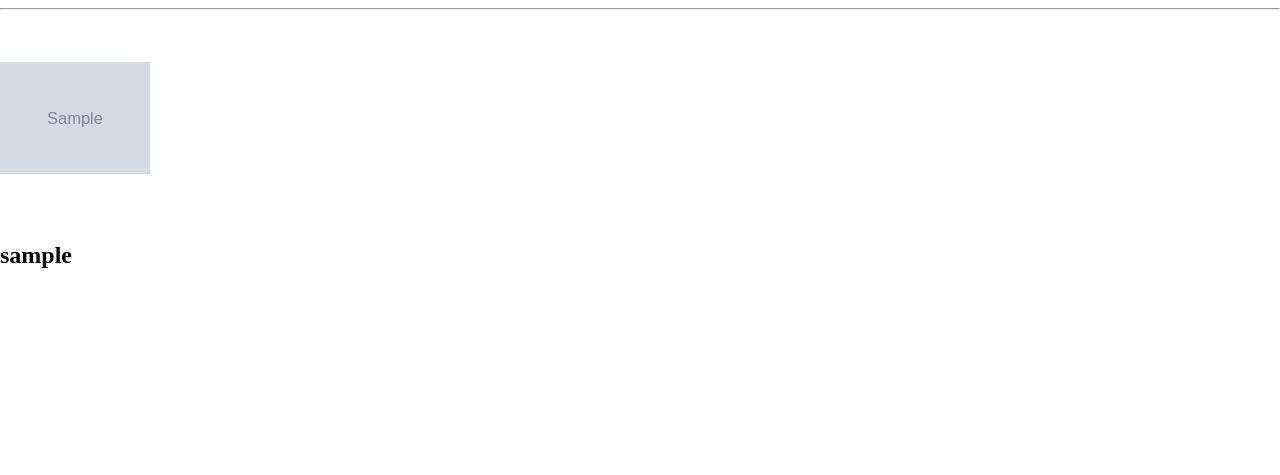
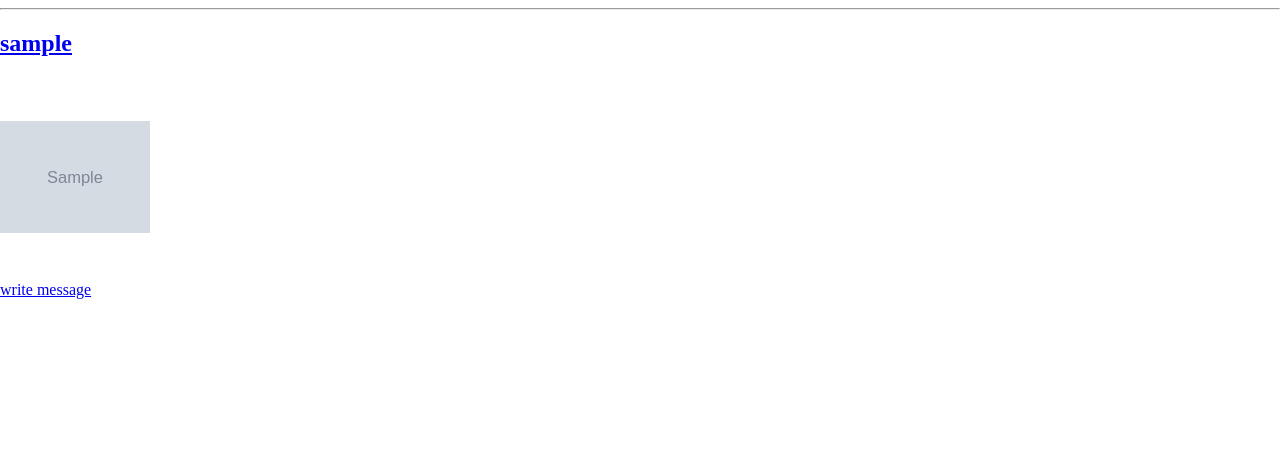
Before and after one commit to PavelPythonDeveloper/Flask_simple_chat, a Flask app: page /users in a window 1280 px wide. Shown: the part 325-800 px from the top of the page. Run offline with Flask 3, Linux system fonts and the light colour scheme; tables that the repository leaves empty hold one stand-in row (values such as "Sample post"); grey boxes marked "Sample" are stand-in pictures.

Commit message:
Add functionality that sends messages from the users page

```diff
--- a/app/routes.py
+++ b/app/routes.py
@@ -12,9 +12,10 @@ def logout():
 
 
 @app.route('/')
-@app.route('/index')
-def index():
-    return render_template('index.html')
+@app.route('/index/<username>')
+def index(username=None):
+    print(username)
+    return render_template('index.html', username=username)
 
 
 @app.route('/login', methods=['GET', 'POST'])
@@ -47,17 +48,23 @@ def register():
 
 @app.route('/_get_chats')
 def get_chats():
-    id = request.args.get('userId', 0, type=int)
-    user = User.query.filter_by(id=id).first()
+    user_name = request.args.get('userName', '', type=str)
+    user = User.query.filter_by(username=user_name).first()
     response = {}
     for chat in user.chats:
         username = [user.username for user in chat.users if user != current_user][0]
-        last_message = sorted(chat.messages, key=lambda x: x.timestamp)[-1]
+        last_messages = sorted(chat.messages, key=lambda x: x.timestamp)
+        if last_messages:
+            last_message_timestamp = last_messages[-1].timestamp
+            last_message_body = last_messages[-1].body
+        else:
+            last_message_timestamp = ''
+            last_message_body = ''
         response.update({f"chat_{str(chat.id)}": {"users": {"username": username},
-                                                  "last_message": last_message.body,
-                                                  "timestamp": last_message.timestamp}
+                                                  "last_message": last_message_body,
+                                                  "timestamp": last_message_timestamp,
+                                                  }
                          })
-    print(response)
     return jsonify(response)
 
 
--- /dev/null
+++ b/app/static/userScript.js
@@ -0,0 +1,35 @@
+function sendMessage() {
+    alert('Message was send!')
+}
+function func(a){
+    alert('alalalalalalla')
+    let div = document.createElement('div')
+    div.innerHTML = 'Enter Your Message!'
+    let text = document.createElement('input')
+    let button = document.createElement('button')
+    document.querySelector('.message').append(div)
+    document.querySelector('.message').append(text)
+    document.querySelector('.message').append(button)
+    button.addEventListener('click', sendMessage)
+}
+
+function ready()
+{
+    const users = document.querySelectorAll('.message-link');
+
+    for (let user of users)
+    {
+        user.addEventListener('click', func.bind(null, user.id))
+
+//        let div = document.createElement('input');
+//        div.className = 'accc';
+//        //div.className = "chat";2
+//        div.id = '1'
+//
+//
+//        div.innerHTML = 'llkjlkjlkjlkjlkjlkjlkjkljlkj'
+//        //    console.log(user);
+//            user.append(div);
+    }
+}
+document.addEventListener("DOMContentLoaded", ready);
--- a/app/templates/base.html
+++ b/app/templates/base.html
@@ -19,7 +19,7 @@
     <a href="{{ url_for('logout') }}" class="login-button">Logout</a>
     <a href="#" class="messages-button">Messages <span id="message-counter"></span></a>
     <a href="{{ url_for('profile', username=current_user.username) }}" class="profile-button">Profile</a>
-    <a href="{{ url_for('index') }}" class="chats-button">Chats</a>
+    <a href="{{ url_for('index', username=None) }}" class="chats-button">Chats</a>
     <a href="{{ url_for('users') }}" class="users-button">Users</a>
     {% endif %}
 </div>
--- a/app/templates/index.html
+++ b/app/templates/index.html
@@ -2,7 +2,7 @@
 
 {% block content %}
  <script>
-        let currentUserId = {{ current_user.id }};
+        let currentUserName = '{{ current_user.username }}'
     </script>
     <script src="{{ url_for('static', filename='script.js') }}"></script>
 <div>
--- a/app/templates/users.html
+++ b/app/templates/users.html
@@ -1,12 +1,23 @@
 {% extends 'base.html' %}
 
 {% block content %}
+
+<script src="{{ url_for('static', filename='userScript.js') }}"></script>
+<div class="message"></div>
     {% for user in users %}
+    <div class="user">
+        <div class="user-description">
+            <a href="{{ url_for('profile', username=user.username) }}"><h2>{{ user.username }}</h2></a>
+        </div>
         <div class="user-image">
-            <img src="{{ user.avatar_path }}" style="width: 150px; height: 200px; object-fit: contain;">
+            {% if user.avatar_path %}
+                <img src="{{ user.avatar_path }}" style="width: 150px; height: 200px; object-fit: contain;">
+            {% else %}
+                <img src="/static/images/default.jpg" style="width: 150px; height: 200px; object-fit: contain;">
+            {% endif %}
         </div>
-        <div class="user-description">
-            <h2>{{ user.username }}</h2>
-        </div>
+        <a href="#" class="message-link" id="{{ user.id }}">write message</a>
+    </div>
     {% endfor %}
+
 {% endblock %}
```
Also changed, not shown: app/static/script.js (+25 -18 lines).
